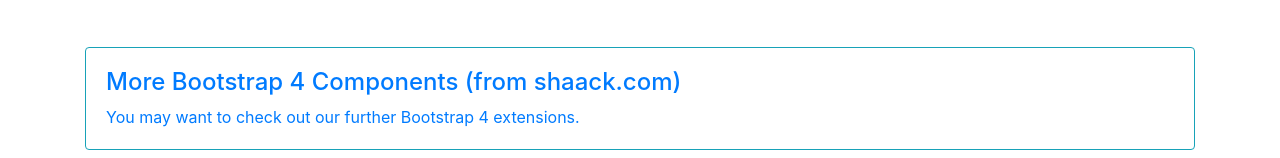
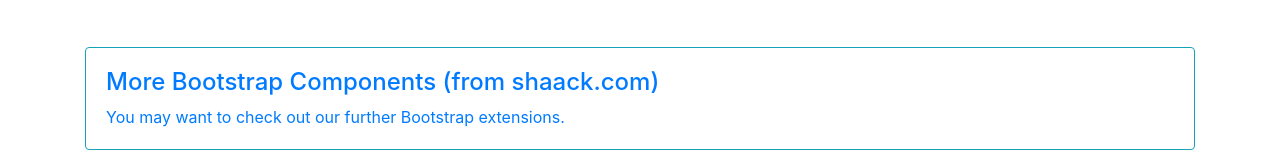
Before and after one commit to shaack/bootstrap-show-notification, a website: page index.html in a window 1280 px wide. Shown: the part 1233-1391 px from the top of the page. Drawn offline with nearby package versions, Linux system fonts and the light colour scheme.

Commit message:
slightly modified the example html

```diff
--- a/index.html
+++ b/index.html
@@ -72,8 +72,8 @@
     <div class="card my-5 border-info">
         <a href="https://shaack.com/works">
             <div class="card-body">
-                <h4 class="mb-2">More Bootstrap 4 Components (from shaack.com)</h4>
-                You may want to check out our further Bootstrap 4 extensions.
+                <h4 class="mb-2">More Bootstrap Components (from shaack.com)</h4>
+                You may want to check out our further Bootstrap extensions.
             </div>
         </a>
     </div>
```
